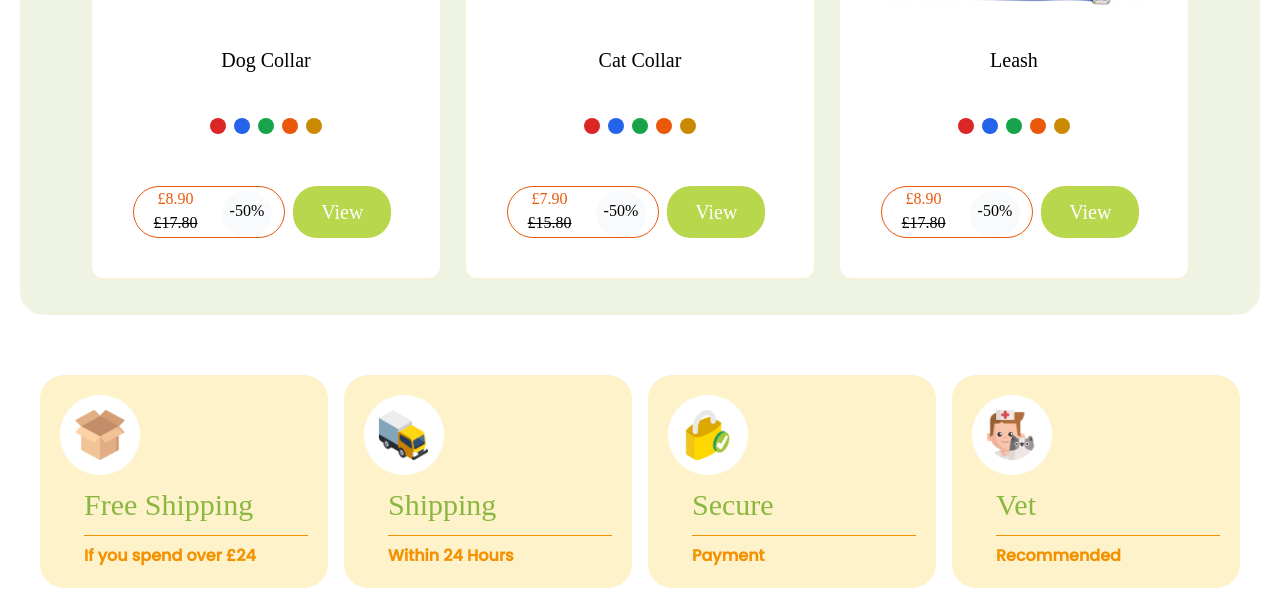
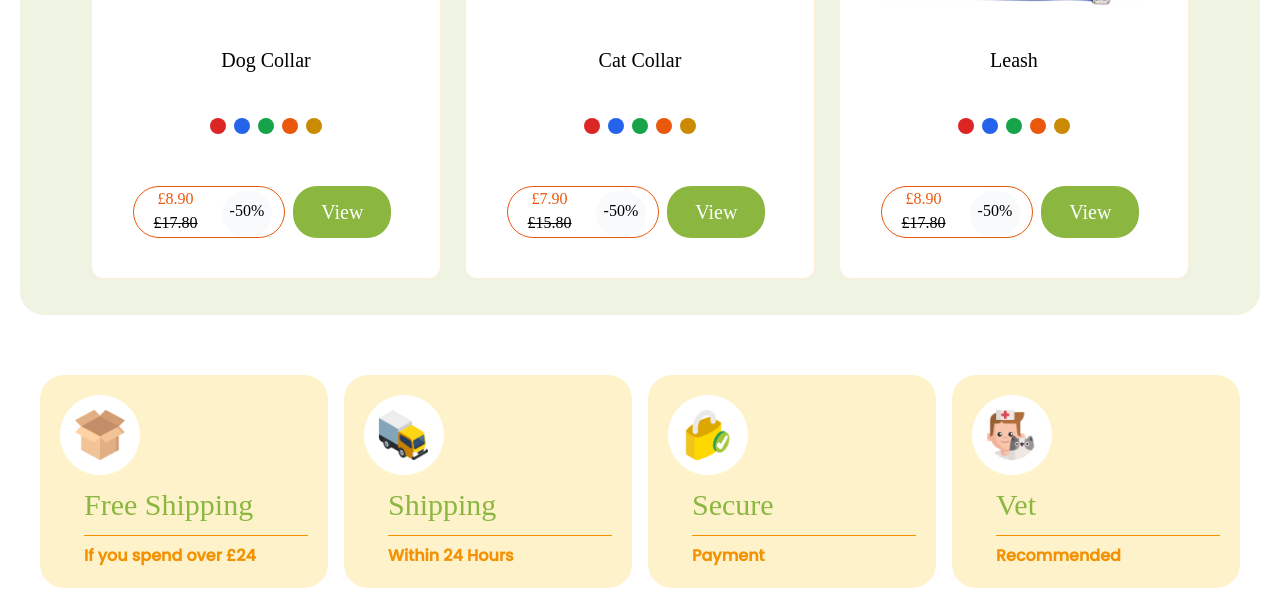
Before and after one commit to FacundoJulia25/Meowtel-, a website: page dist/index.html in a window 1280 px wide. Shown: the part 925-1539 px from the top of the page. Drawn offline with Linux system fonts and the light colour scheme; a web font is replaced by a local one.

Commit message:
corrections

```diff
--- a/dist/index.html
+++ b/dist/index.html
@@ -172,7 +172,7 @@
                                     </div>
                                 </div>
                                 <div
-                                    class="px-7 py-3 bg-green-primary font-londrina text-xl text-white rounded-3xl mx-2 my-auto text-center">
+                                    class="px-7 py-3 bg-green-primary-dark font-londrina text-xl text-white rounded-3xl mx-2 my-auto text-center">
                                     View</div>
                             </div>
                         </div>
@@ -206,7 +206,7 @@
                                 </div>
 
                                 <div
-                                    class="px-7 py-3 bg-green-primary font-londrina text-xl text-white rounded-3xl mx-2 my-auto text-center">
+                                    class="px-7 py-3 bg-green-primary-dark font-londrina text-xl text-white rounded-3xl mx-2 my-auto text-center">
                                     View</div>
                             </div>
                         </div>
@@ -242,7 +242,7 @@
                                 </div>
 
                                 <div
-                                    class="px-7 py-3 bg-green-primary font-londrina text-xl text-white rounded-3xl mx-2 my-auto text-center">
+                                    class="px-7 py-3 bg-green-primary-dark font-londrina text-xl text-white rounded-3xl mx-2 my-auto text-center">
                                     View</div>
                             </div>
                         </div>
```
